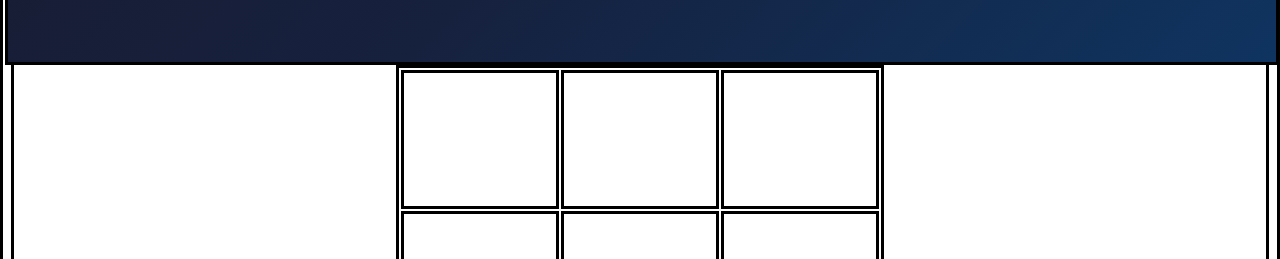
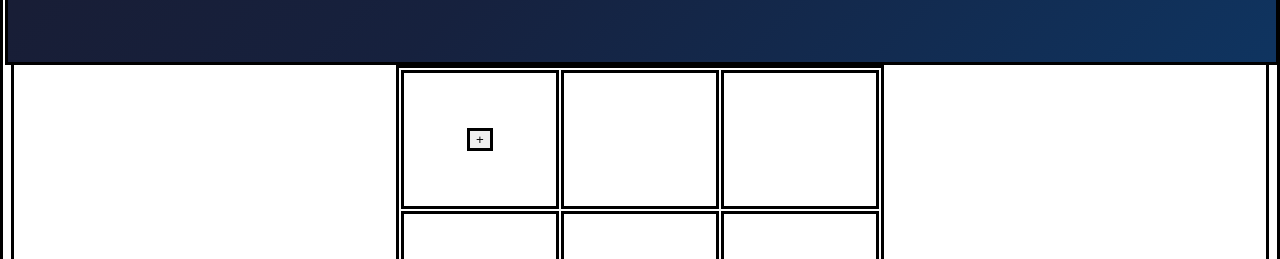
Before and after one commit to kassim0/bingbang-front, an Angular app: page /home in a window 1280 px wide. Shown: the part 425-684 px from the top of the page. Built offline with nearby package versions, Linux system fonts and the light colour scheme.

Commit message:
Bouton ajout de jeux dans BDD

```diff
--- a/src/app/components/home/home.component.html
+++ b/src/app/components/home/home.component.html
@@ -11,12 +11,13 @@
   </div>
 </div>
 
-<!--<button mat-raised-button (click)="OpenPopup()">Chercher des jeux</button>-->
 
 <table>
   <tbody>
     <tr>
-      <th class="case"></th>
+      <th class="case">
+        <button mat-raised-button (click)="OpenPopup()">+</button>
+      </th>
       <th class="case"></th>
       <th class="case"></th>
     </tr>
```
